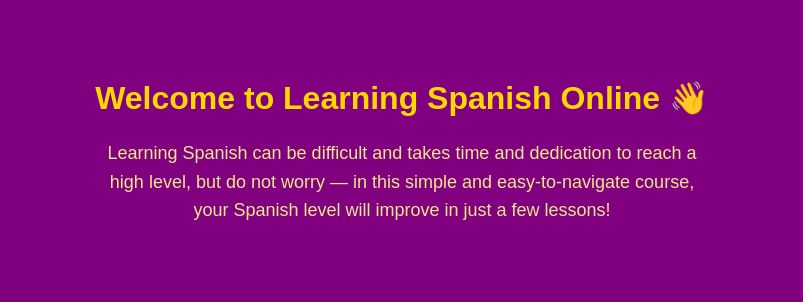
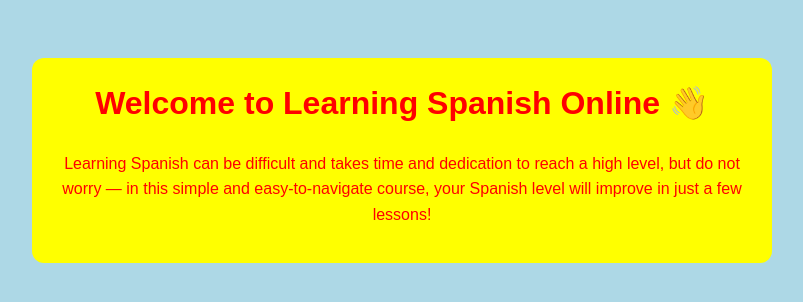
Before and after one commit to edwardsack/Spanish-Online-Learning-Course, a plain HTML site: page index.html in a window 1280 px wide. Shown: the whole page, without its empty margins (238-1041 px from the left). Drawn offline with Linux system fonts and the light colour scheme.

Commit message:
index.html

```diff
--- a/index.html
+++ b/index.html
@@ -6,30 +6,33 @@
   <title>Spanish Online Learning Course</title>
   <style>
     body {
-      background-color: #800080; /* purple */
+      background-color: #add8e6; /* light blue */
       font-family: Arial, sans-serif;
       text-align: center;
       padding: 50px;
-      color: white; /* makes text readable */
+    }
+    .content {
+      background-color: yellow; /* yellow background for text area */
+      color: red; /* red text */
+      padding: 20px;
+      border-radius: 12px;
+      display: inline-block;
+      max-width: 700px;
+      line-height: 1.6;
     }
     h1 {
-      color: #ffd700; /* gold */
-    }
-    p {
-      color: #f0e68c; /* light yellow */
-      font-size: 18px;
-      max-width: 600px;
-      margin: 20px auto;
-      line-height: 1.6;
+      margin-top: 0;
     }
   </style>
 </head>
 <body>
+  <div class="content">
     <h1>Welcome to Learning Spanish Online 👋</h1>
     <p>
       Learning Spanish can be difficult and takes time and dedication to reach a high level,
       but do not worry — in this simple and easy-to-navigate course, your Spanish level
       will improve in just a few lessons!
     </p>
+  </div>
 </body>
 </html>
```
Lines whose indentation alone changed are shown as unchanged.
